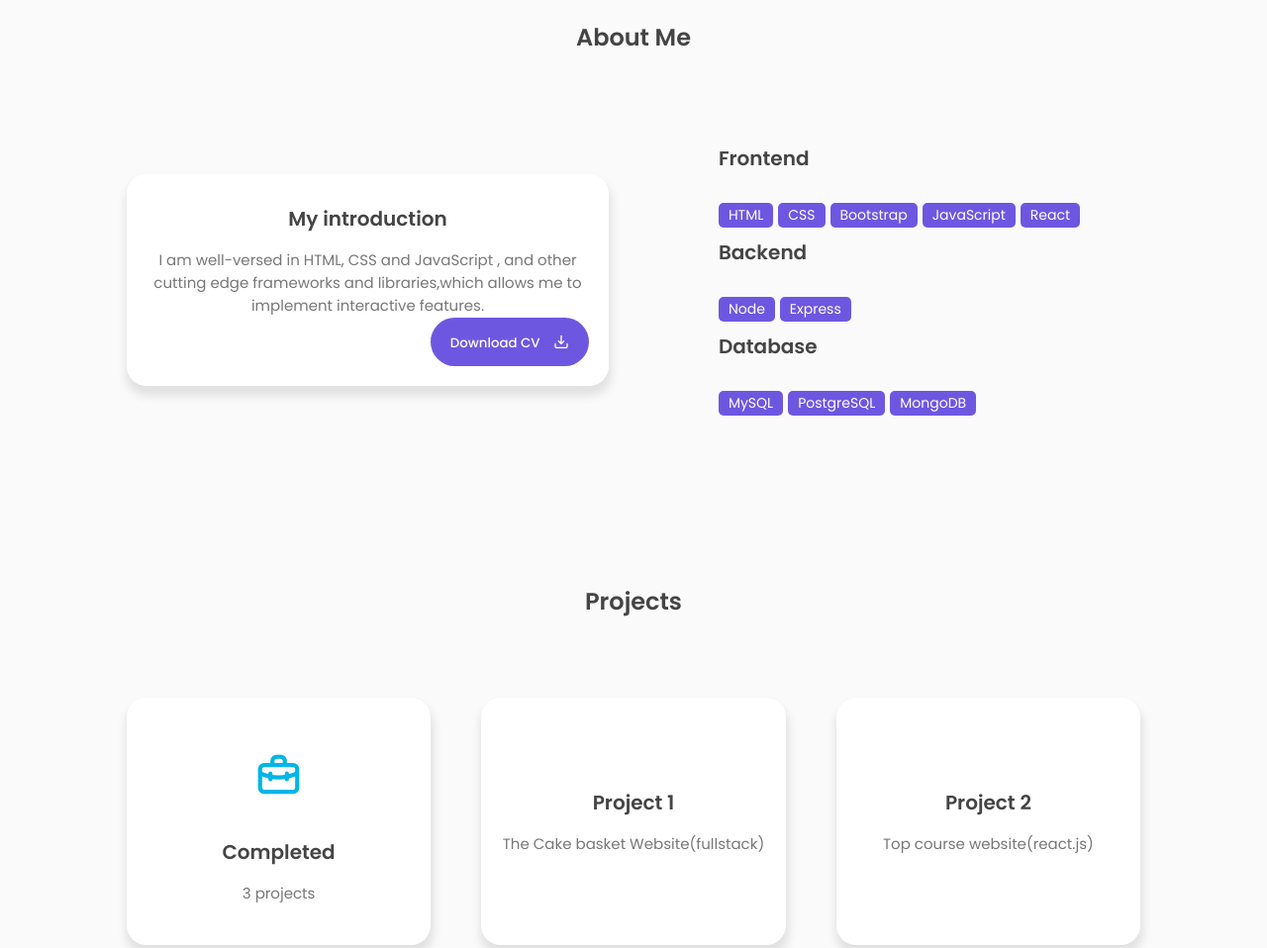
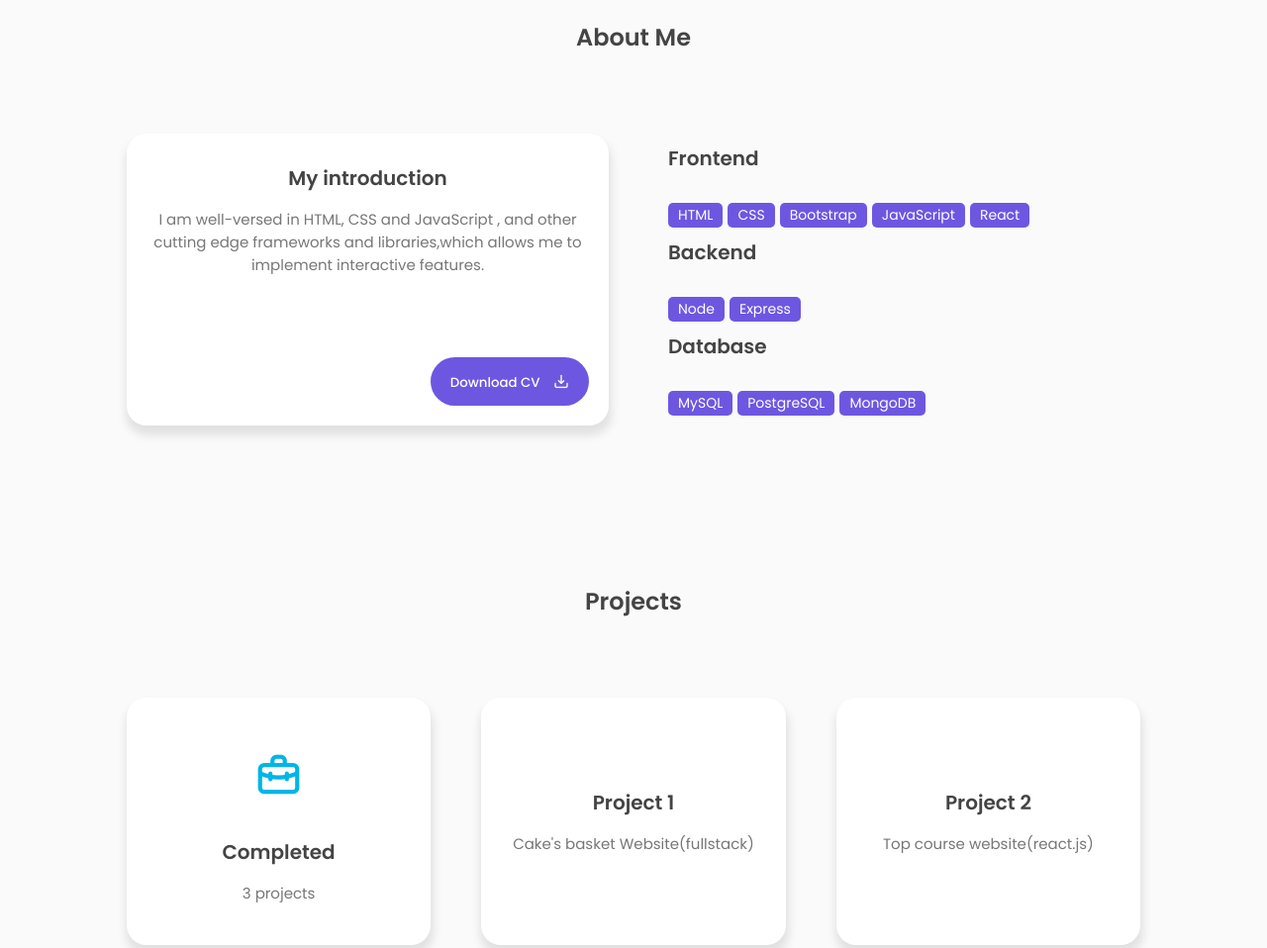
Before and after one commit to falcon0005/Portfolio, a plain HTML site: page index.html in a window 1280 px wide. Shown: the part 860-1818 px from the top of the page at 99% size. Drawn offline with nearby package versions, Linux system fonts and the light colour scheme.

Commit message:
Update index.html

```diff
--- a/index.html
+++ b/index.html
@@ -16,18 +16,7 @@
     <title>Portfolio Website | Ludiflex</title>
 </head>
 <body>
-    <style>
-        .contact-info {
-            text-align: center;
-        }
 
-        .col {
-            display: flex;
-            justify-content: center;
-            align-items: center;
-            flex-direction: column;
-        }
-        </style>
     <div class="container">
         <!-- --------------- HEADER --------------- -->
           <nav id="header">
@@ -89,11 +78,11 @@
                     <div class="icon"><i class="uil uil-github-alt"></i></div>
                 </div> -->
               </div>
-              <div class="featured-image">
+<!--               <div class="featured-image">
                 <div class="image">
                     <img src="avatar.png" alt="avatar">
                 </div>
-              </div>
+              </div> -->
               <div class="scroll-icon-box">
                 <a href="#about" class="scroll-btn">
                     <i class="uil uil-mouse-alt"></i>
@@ -169,7 +158,7 @@
                 <div class="project-box">
                     <!-- <i class="uil uil-users-alt"></i> -->
                     <h3>Project 1</h3>
-                    <label>The Cake basket Website(fullstack)</label>
+                    <label>Cake's basket Website(fullstack)</label>
                 </div>
                 <div class="project-box">
                     <!-- <i class="uil uil-award"></i> -->
```
